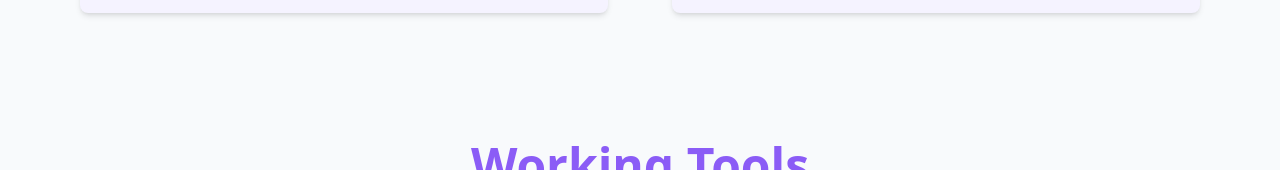
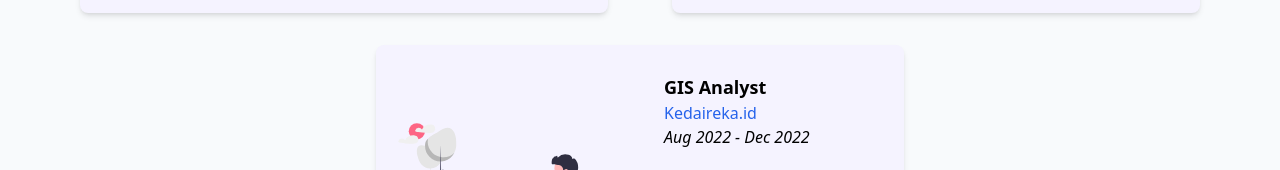
Before and after one commit to strigoimort/portfolio-website, a website: page index.html in a window 1280 px wide. Shown: the part 1547-1717 px from the top of the page. Drawn offline with Linux system fonts and the light colour scheme.

Commit message:
Update html

```diff
--- a/index.html
+++ b/index.html
@@ -123,7 +123,7 @@
         </section>
 
         <!-- EXPERIENCE SECTION -->
-        <section id="experience" class="px-8 pb-28">
+        <section id="experience" class="px-8 pb-20">
             <div class="container">
 
                 <!-- Title -->
@@ -132,10 +132,10 @@
                 </div>
 
                 <!-- Experience card -->
-                <div class="flex flex-wrap">
+                <div class="flex flex-wrap justify-center">
 
                     <!-- Experience 1: Data Analytics for Business at Bitlabs Academy -->
-                    <div class="w-full md:w-1/2 flex flex-wrap justify-center px-4 mb-4 xl:px-8 hover:scale-110 transition duration-500">
+                    <div class="w-full md:w-1/2 flex flex-wrap px-4 mb-8 xl:px-8 hover:scale-110 transition duration-500">
                         <div class="w-full flex flex-wrap bg-violet-50 p-4 rounded-lg shadow-md">
 
                             <img src="dist/img/analyst.svg" alt="Analyst"
@@ -154,10 +154,10 @@
                     </div>
 
                     <!-- Experience 2: Business Development at GAOTek Inc. -->
-                    <div class="w-full md:w-1/2 flex flex-wrap justify-center px-4 mb-4 xl:px-8 hover:scale-110 transition duration-500">
+                    <div class="w-full md:w-1/2 flex flex-wrap px-4 mb-8 xl:px-8 hover:scale-110 transition duration-500">
                         <div class="w-full flex flex-wrap bg-violet-50 p-4 rounded-lg shadow-md">
 
-                            <img src="dist/img/businessman.svg" alt="Analyst"
+                            <img src="dist/img/businessman.svg" alt="Business"
                                 class="mx-auto w-30 md:w-1/2 hidden lg:block">
 
                             <div class="pt-3 md:w-full lg:w-1/2 md:pl-6 self-center">
@@ -167,6 +167,25 @@
                                 <br>
                                 <p class="text-left">
                                     Engaged in market research, identified new business opportunities, and collaborated with cross-functional teams to implement effective strategies. This experience enhanced my business acumen into the dynamics of the corporate world.
+                                </p>
+                            </div>
+                        </div>
+                    </div>
+
+                    <!-- Experience 3: GIS Analyst at Kedaireka.id -->
+                    <div class="w-full md:w-1/2 flex flex-wrap px-4 mb-8 xl:px-8 hover:scale-110 transition duration-500">
+                        <div class="w-full flex flex-wrap bg-violet-50 p-4 rounded-lg shadow-md">
+
+                            <img src="dist/img/gis.svg" alt="GIS"
+                                class="mx-auto w-30 md:w-1/2 hidden lg:block">
+
+                            <div class="pt-3 md:w-full lg:w-1/2 md:pl-6 self-center">
+                                <h2 class="text-lg font-bold">GIS Analyst</h2>
+                                <p class="text-gray-600"><a href="https://kedaireka.id" target="_blank" rel="noopener noreferrer" class="text-blue-600 hover\:opacity-80">Kedaireka.id</a></p>
+                                <p><i>Aug 2022 - Dec 2022</i></p>
+                                <br>
+                                <p class="text-left">
+                                    Conducted water quality surveys, improved oceanographic data for Teluk Awur Waters, and managed most of the aquaculture project preparation using the IMTA method. This experience boosted my expertise in environmental research and management.
                                 </p>
                             </div>
                         </div>
```
Also changed, not shown: dist/img/gis.svg (added).
